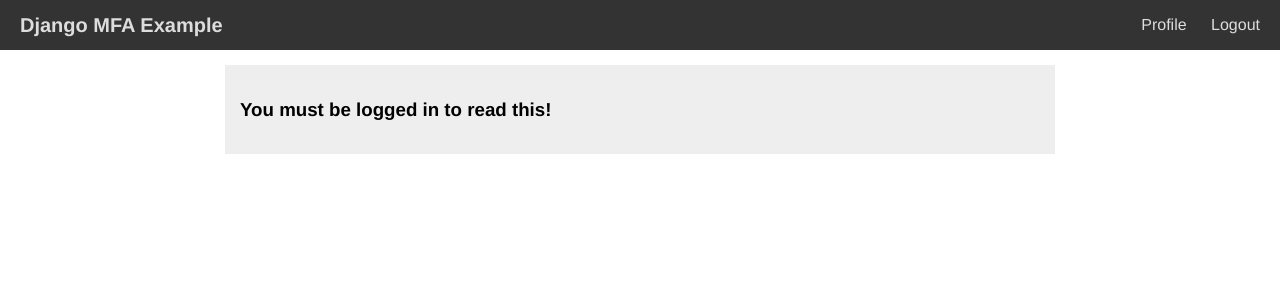
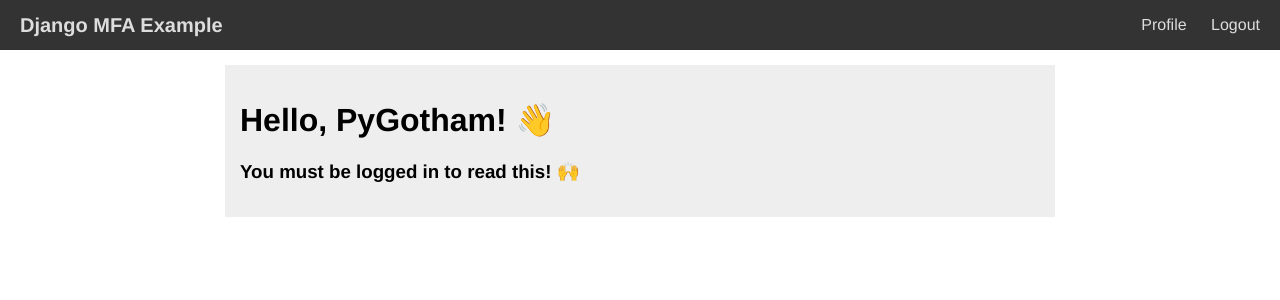
Before and after one commit to kronion/PyGotham18-MFA-Right-Way, a Django app: page / in a window 1280 px wide. Shown: the top 300 px of the page. Run offline with Django 3.2, Linux system fonts and the light colour scheme; a user stored in the database is signed in.

Commit message:
Slightly friendlier

```diff
--- a/templates/index/index.html
+++ b/templates/index/index.html
@@ -2,6 +2,7 @@
 
 {% block content %}
 
-<h3>You must be logged in to read this!</h3>
+<h1>Hello, PyGotham! 👋</h1>
+<h3>You must be logged in to read this! 🙌</h3>
 
 {% endblock content %}
```
Also changed, not shown: db.sqlite3.
